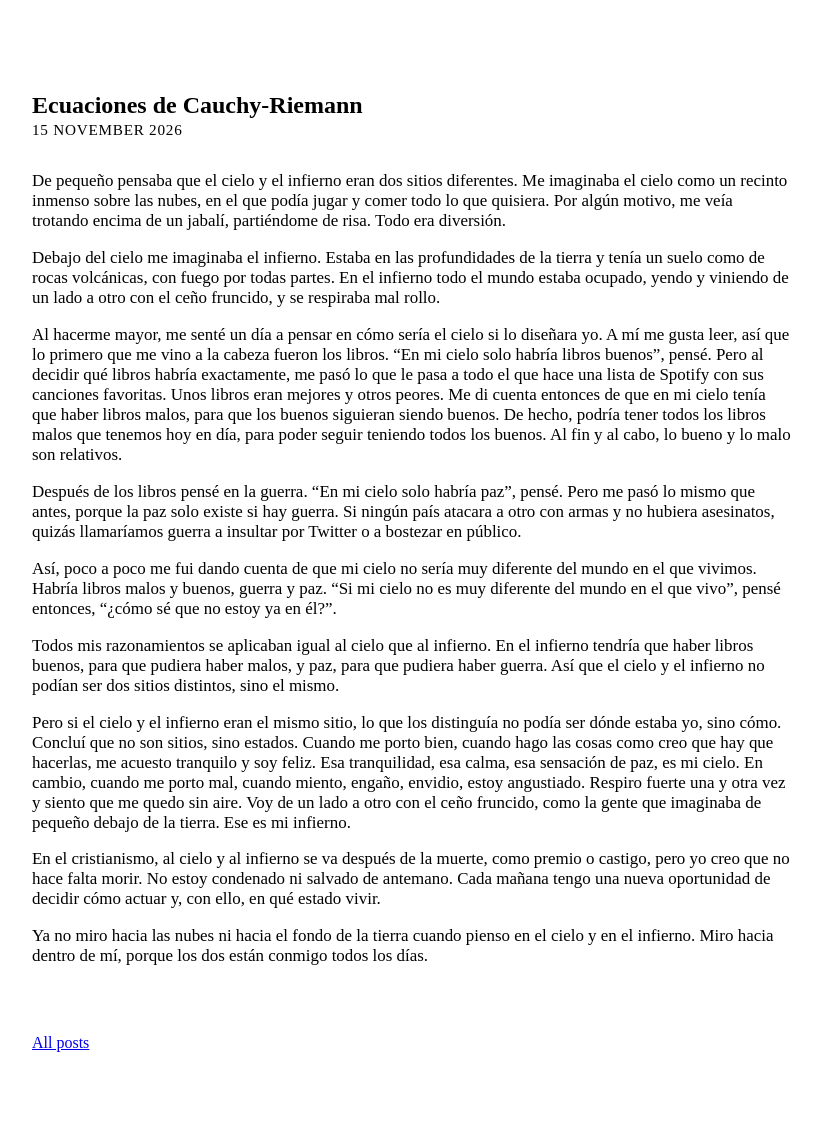
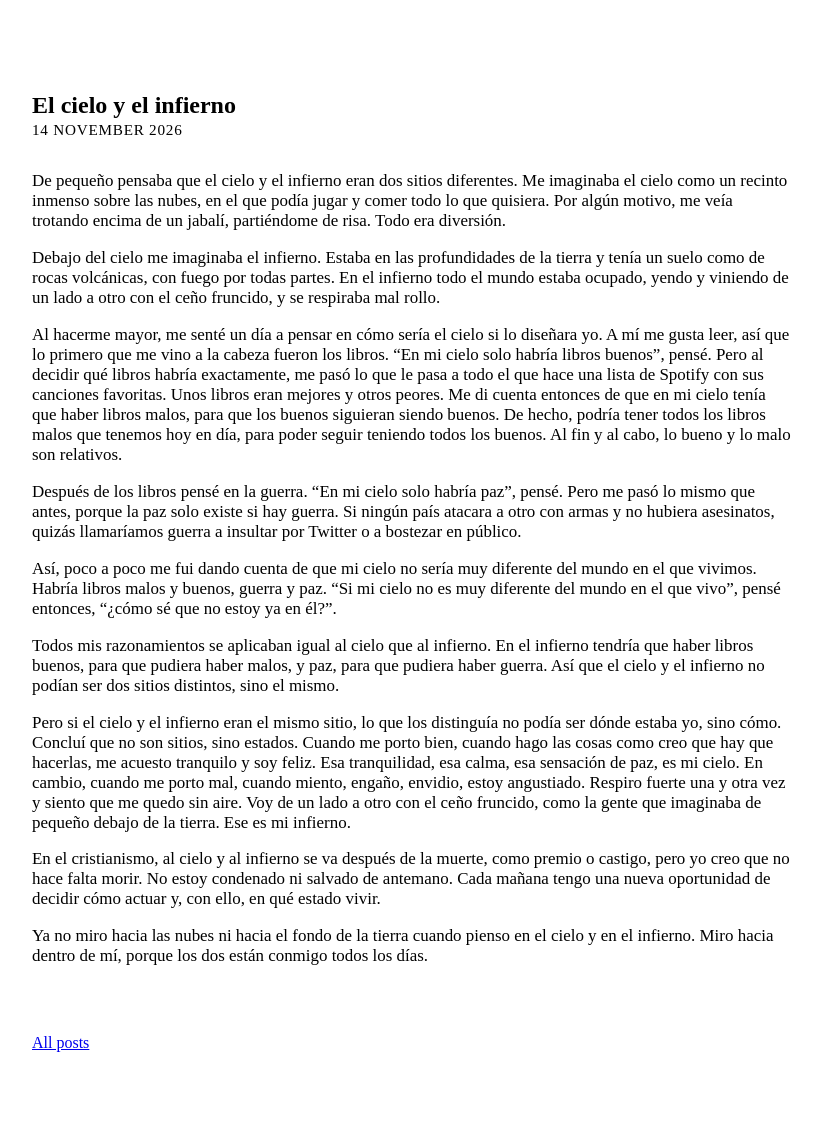
Before and after one commit to tempate/blog, a Jekyll site: the page built from _posts/2026-11-14-el-cielo-y-el-infierno.md, in a window 1280 px wide. Shown: the whole page, without its empty margins (0-821 px from the left). Built offline with Jekyll 4.4.1, drawn with Linux system fonts in a browser that asks for light colours; some web fonts are replaced.

Commit message:
Fix title and date of El cielo y el infierno
Co-Authored-By: Claude Opus 5.5 <noreply@anthropic.com>

```diff
--- a/_posts/2026-11-14-el-cielo-y-el-infierno.md
+++ b/_posts/2026-11-14-el-cielo-y-el-infierno.md
@@ -1,6 +1,6 @@
 ---
-title: Ecuaciones de Cauchy-Riemann
-date: 2026-11-15
+title: El cielo y el infierno
+date: 2026-11-14
 ---
 
 De pequeño pensaba que el cielo y el infierno eran dos sitios diferentes. Me imaginaba el cielo como un recinto inmenso sobre las nubes, en el que podía jugar y comer todo lo que quisiera. Por algún motivo, me veía trotando encima de un jabalí, partiéndome de risa. Todo era diversión.
```
